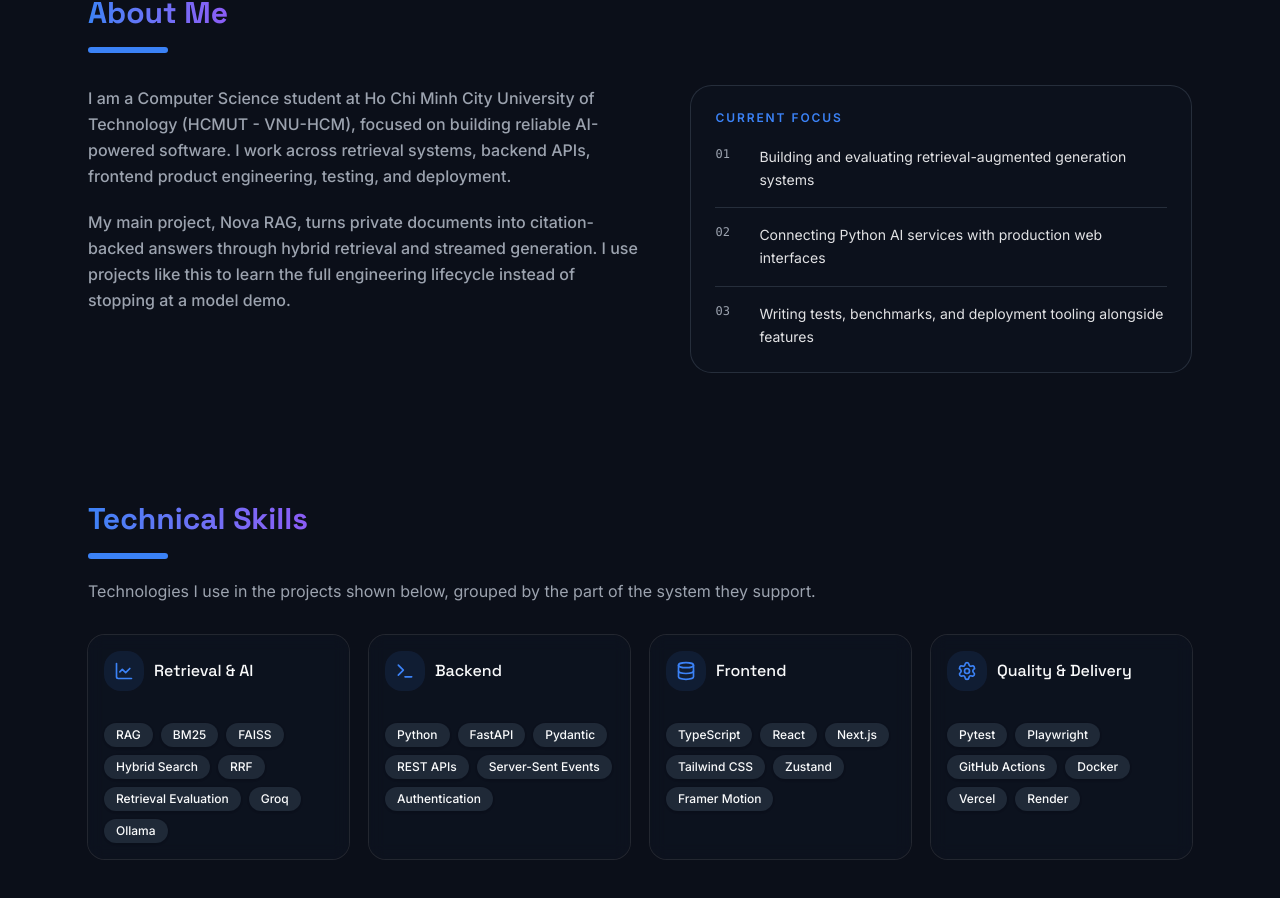
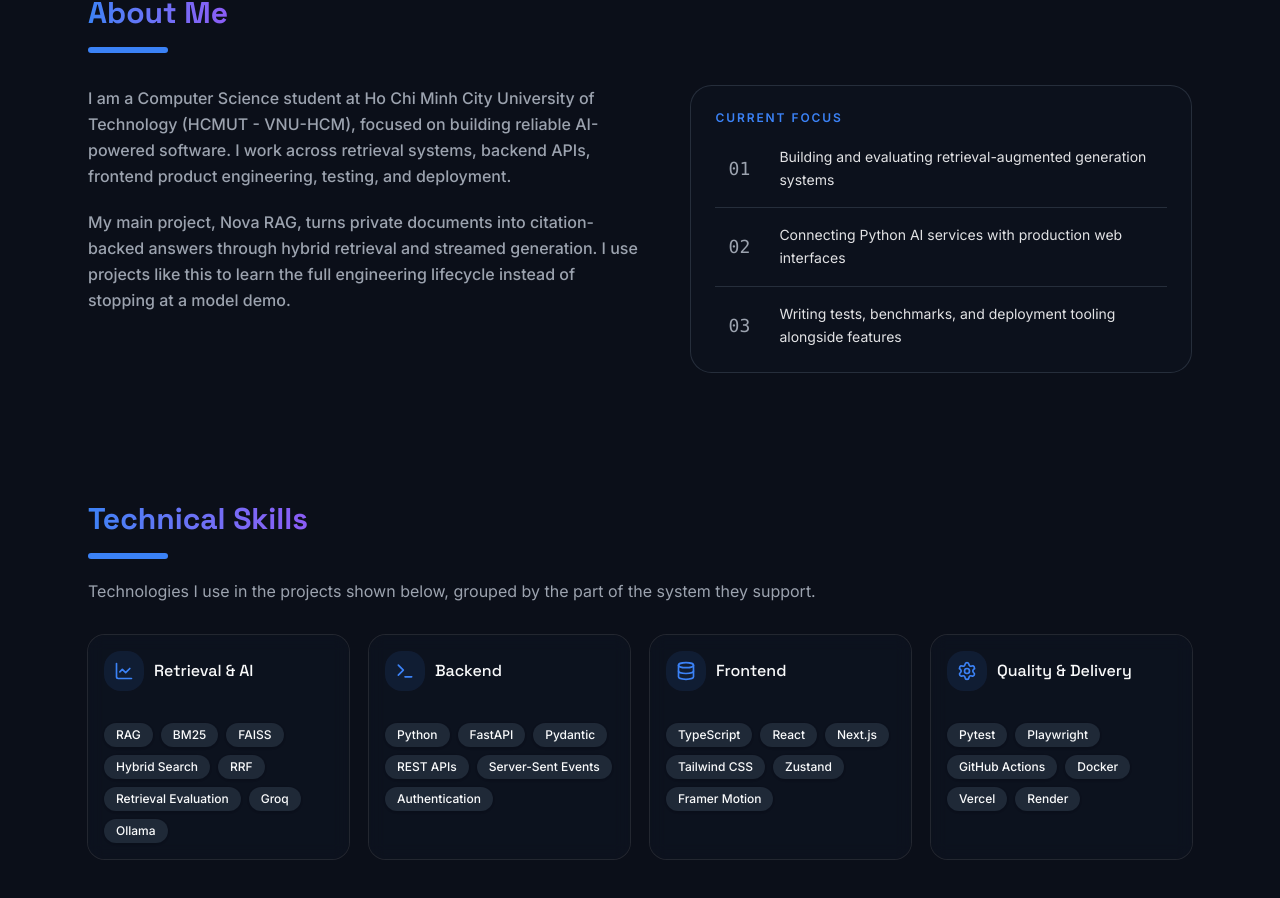
Before and after one commit to Thazg/Portfolio, a Next.js app: page / in a window 1280 px wide. Shown: the part 797-1695 px from the top of the page. Built offline with nearby package versions, Linux system fonts and the light colour scheme.

Commit message:
Refine current focus numbering

```diff
--- a/src/sections/About.tsx
+++ b/src/sections/About.tsx
@@ -32,9 +32,11 @@ export default function About() {
               {PORTFOLIO_DATA.about.focus.map((item, idx) => (
                 <div
                   key={item}
-                  className="grid grid-cols-[2rem_1fr] gap-3 border-t border-border/60 py-4 first:border-t-0 first:pt-1 last:pb-0"
+                  className="grid grid-cols-[2.5rem_minmax(0,1fr)] items-center gap-3 border-t border-border/60 py-4 first:border-t-0 first:pt-1 last:pb-0 sm:grid-cols-[3rem_minmax(0,1fr)] sm:gap-4"
                 >
-                  <span className="font-mono text-xs text-muted-foreground">0{idx + 1}</span>
+                  <span className="self-center text-center font-mono text-base leading-none text-muted-foreground sm:text-lg">
+                    0{idx + 1}
+                  </span>
                   <p className="text-sm leading-relaxed text-foreground/90">{item}</p>
                 </div>
               ))}
```
